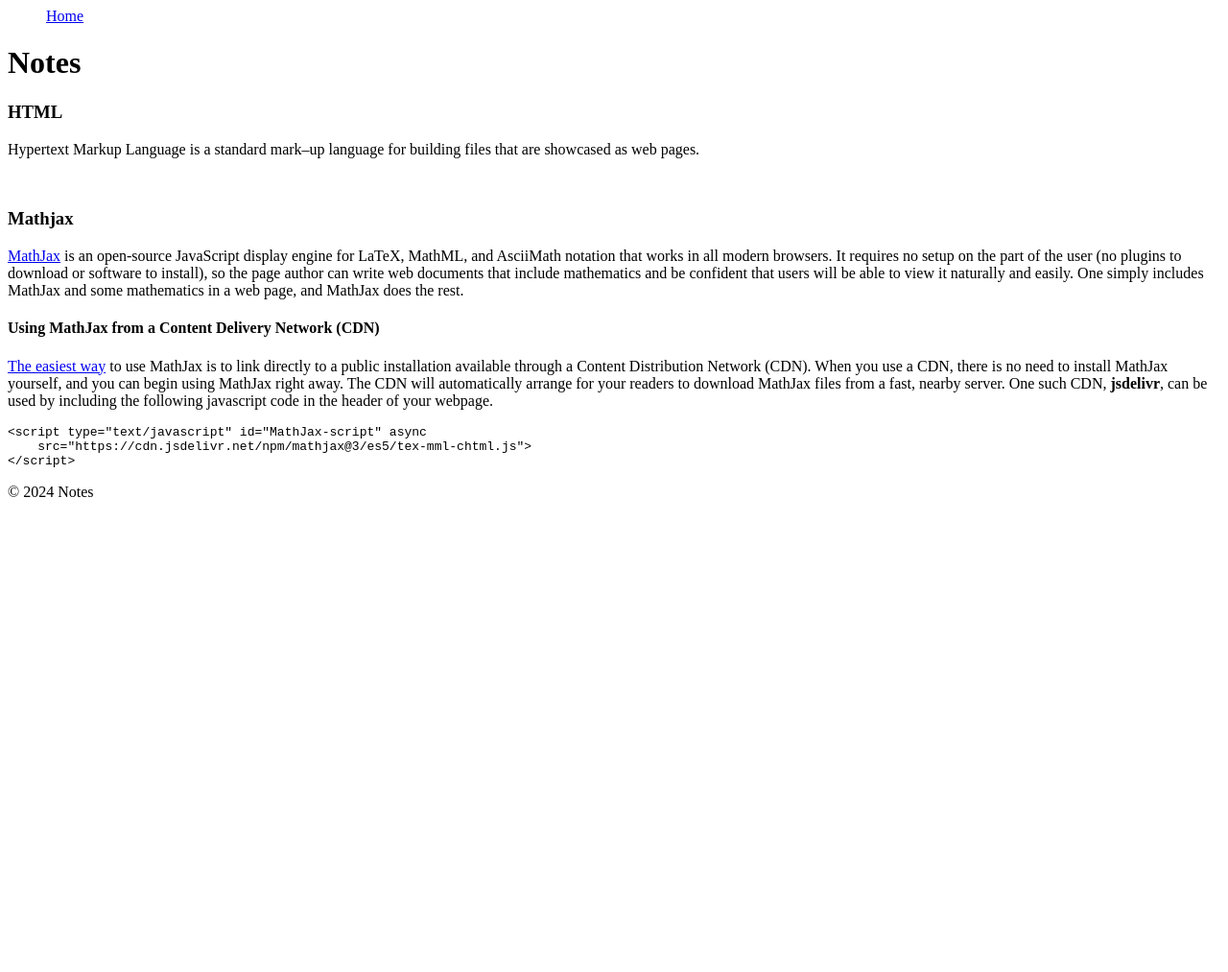
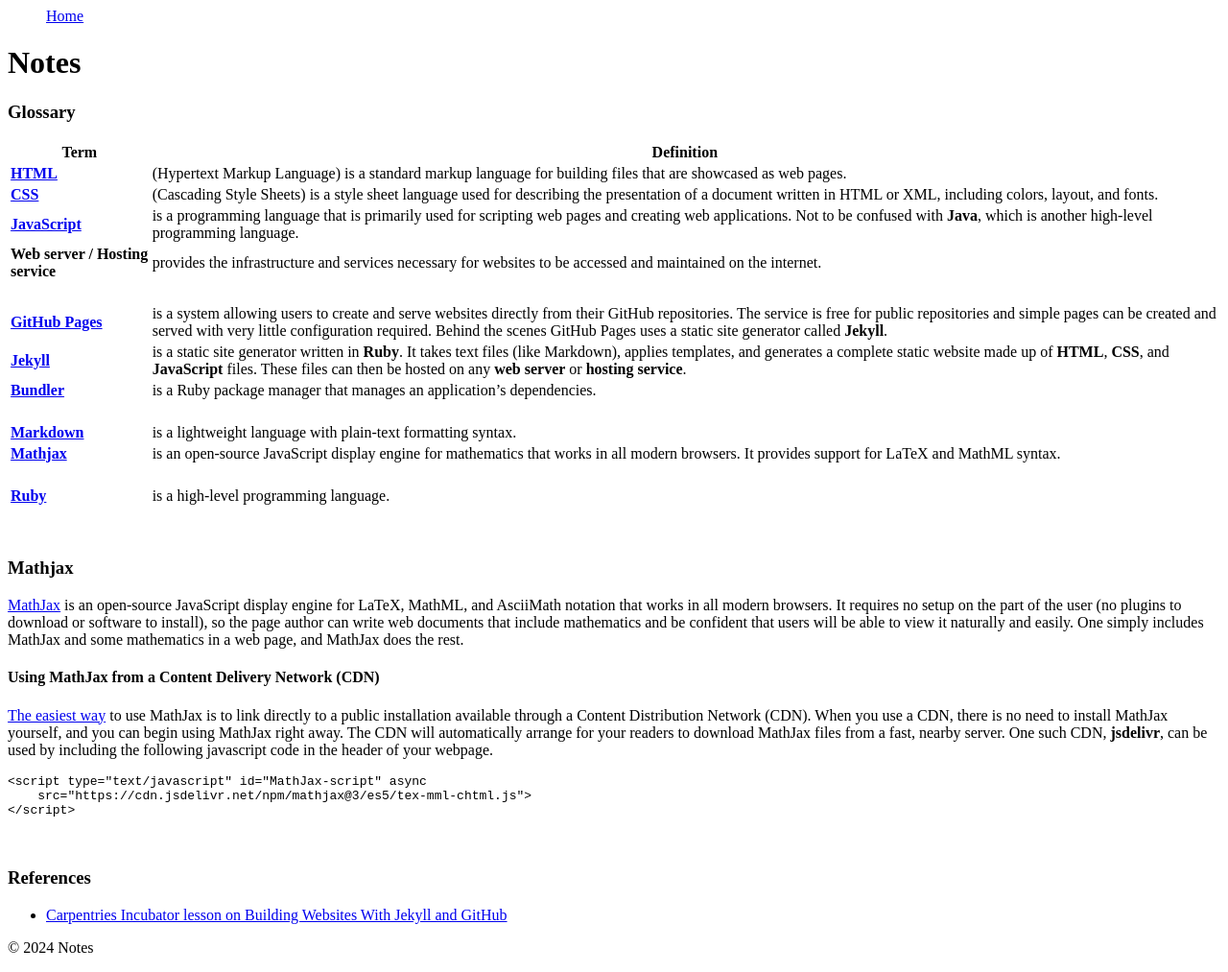
Before and after one commit to neeravkarani/notes, a Jekyll site: the page built from _posts/programming/2024-06-17-blog-setup.md, in a window 1280 px wide. Shown: the whole page at 96% size. Built offline with Jekyll 4.4.1, drawn with Linux system fonts in a browser that asks for light colours; before the commit the page ends 900 px from its top, so only the background shows below that.

```diff
--- a/_posts/programming/2024-06-17-blog-setup.md
+++ b/_posts/programming/2024-06-17-blog-setup.md
@@ -3,8 +3,24 @@ layout: default
 title: "Setting up a Math blog"
 ---
 
-### HTML
-Hypertext Markup Language is a standard mark–up language for building files that are showcased as web pages.
+### Glossary
+
+| Term      | Definition     |
+|-----------|----------------|
+| **[HTML](https://html.com/)** | (Hypertext Markup Language) is a standard markup language for building files that are showcased as web pages. |
+|**[CSS](https://en.wikipedia.org/wiki/CSS)** | (Cascading Style Sheets) is a style sheet language used for describing the presentation of a document written in HTML or XML, including colors, layout, and fonts. |
+|**[JavaScript](https://en.wikipedia.org/wiki/JavaScript)** | is a programming language that is primarily used for scripting web pages and creating web applications. Not to be confused with **Java**, which is another high-level programming language.|
+|**Web server / Hosting service**| provides the infrastructure and services necessary for websites to be accessed and maintained on the internet. |
+|||
+| **[GitHub Pages](https://pages.github.com/)** | is a system allowing users to create and serve websites directly from their GitHub repositories. The service is free for public repositories and simple pages can be created and served with very little configuration required. Behind the scenes GitHub Pages uses a static site generator called **Jekyll**. |
+| **[Jekyll](https://jekyllrb.com/)** | is a static site generator written in **Ruby**. It takes text files (like Markdown), applies templates, and generates a complete static website made up of **HTML**, **CSS**, and **JavaScript** files. These files can then be hosted on any **web server** or **hosting service**. |
+|**[Bundler](https://bundler.io/)** | is a Ruby package manager that manages an application's dependencies. |
+|||
+|**[Markdown](https://www.markdownguide.org/cheat-sheet/)** | is a lightweight language with plain-text formatting syntax. |
+|**[Mathjax](https://docs.mathjax.org/en/latest/basic/mathjax.html)** | is an open-source JavaScript display engine for mathematics that works in all modern browsers. It provides support for LaTeX and MathML syntax. |
+|||
+|**[Ruby](https://www.ruby-lang.org/en/)** | is a high-level programming language. |
+
 
 <br>
 
@@ -18,3 +34,8 @@ Hypertext Markup Language is a standard mark–up language for building files th
     <script type="text/javascript" id="MathJax-script" async
         src="https://cdn.jsdelivr.net/npm/mathjax@3/es5/tex-mml-chtml.js">
     </script>
+
+<br>
+
+### References
+ - [Carpentries Incubator lesson on Building Websites With Jekyll and GitHub](https://carpentries-incubator.github.io/jekyll-pages-novice/)
```
Also changed, not shown: _posts/misc/2024-06-18-interesting-places.md (added, +33 -0 lines), index.md (+1 -1 lines).
